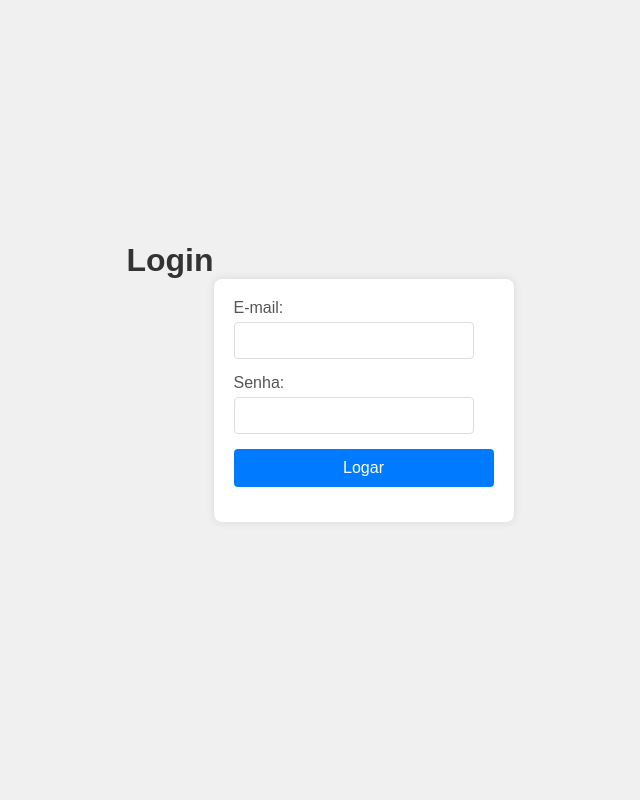
After one commit to MarianaBeatrizSimoes/CadastroIFSP, a PHP site: page /login.html in a window 1280 px wide. The commit adds this page. Shown: the whole page, without its empty margins (320-960 px from the left). Run offline with PHP 8.4, Linux system fonts and the light colour scheme.

Commit message:
novo conteudo

```diff
--- a/CadastroCliente.php
+++ b/CadastroCliente.php
@@ -35,16 +35,16 @@
             <select name="cidade" id="cidade">
             <?php
             include('includes/conexao.php');
-            $sql = "SELECT * FROM cidade";
+            $sql = "SELECT * FROM Cidade";
             $result = mysqli_query($con,$sql);
             while($row = mysqli_fetch_array($result)){
-                echo "<option values '".$row['id']."'>".$row['nome']."/".$row['estado']."</option>";
+                echo "<option value = '".$row['id']."'>".$row['nome']."/".$row['estado']."</option>";
             }
             ?>
             </select>
         </div>
         <div>
-            <button type="submit">Cadastrar</button>
+            <button type="submit" value="<?php echo $row['id']; ?>">Cadastrar</button>
         </div>
     </fieldset>
     </form>
--- /dev/null
+++ b/login.css
@@ -0,0 +1,53 @@
+
+        body {
+            font-family: Arial, sans-serif;
+            background-color: #f0f0f0;
+            display: flex;
+            justify-content: center;
+            align-items: center;
+            height: 100vh;
+            margin: 0;
+        }
+        h1 {
+            color: #333;
+            margin-bottom: 300px;
+
+        }
+        form {
+            background-color: #fff;
+            padding: 20px;
+            border-radius: 8px;
+            box-shadow: 0 0 10px rgba(0, 0, 0, 0.1);
+            max-width: 300px;
+            width: 100%;
+            box-sizing: border-box;
+        }
+        div {
+            margin-bottom: 15px;
+        }
+        label {
+            display: block;
+            margin-bottom: 5px;
+            color: #555;
+        }
+        input[type="email"],
+        input[type="password"] {
+            width: calc(100% - 20px);
+            padding: 10px;
+            border: 1px solid #ddd;
+            border-radius: 4px;
+            box-sizing: border-box;
+        }
+        button {
+            background-color: #007bff;
+            color: #fff;
+            border: none;
+            padding: 10px;
+            border-radius: 4px;
+            cursor: pointer;
+            font-size: 16px;
+            width: 100%;
+        }
+        button:hover {
+            background-color: #0056b3;
+        }
--- /dev/null
+++ b/login.html
@@ -0,0 +1,26 @@
+<!DOCTYPE html>
+<html lang="en">
+<head>
+    <meta charset="UTF-8">
+    <meta http-equiv="X-UA-Compatible" content="IE=edge">
+    <meta name="viewport" content="width=device-width, initial-scale=1.0">
+    <title>Document</title>
+    <link rel="stylesheet" href="login.css">
+</head>
+<body>
+    <h1>Login</h1>
+    <form action="login.php" method="post">
+        <div>
+            <label for="email">E-mail:</label>
+            <input type="email" name="email" id="email">
+        </div>
+        <div>
+            <label for="senha">Senha:</label>
+            <input type="password" name="senha" id="senha">
+        </div>
+        <div>
+            <button type="submit">Logar</button>
+        </div>
+    </form>
+</body>
+</html>
```
Also changed, not shown: Banco/criabanco.sql (+17 -17 lines), CadastroClienteExe.php (+7 -2 lines), index.css (+35 -9 lines), index.html (deleted, +0 -18 lines), index.php (added, +36 -0 lines), inicia_sessao.php (added, +7 -0 lines), login.php (added, +23 -0 lines), logout.php (added, +9 -0 lines).
